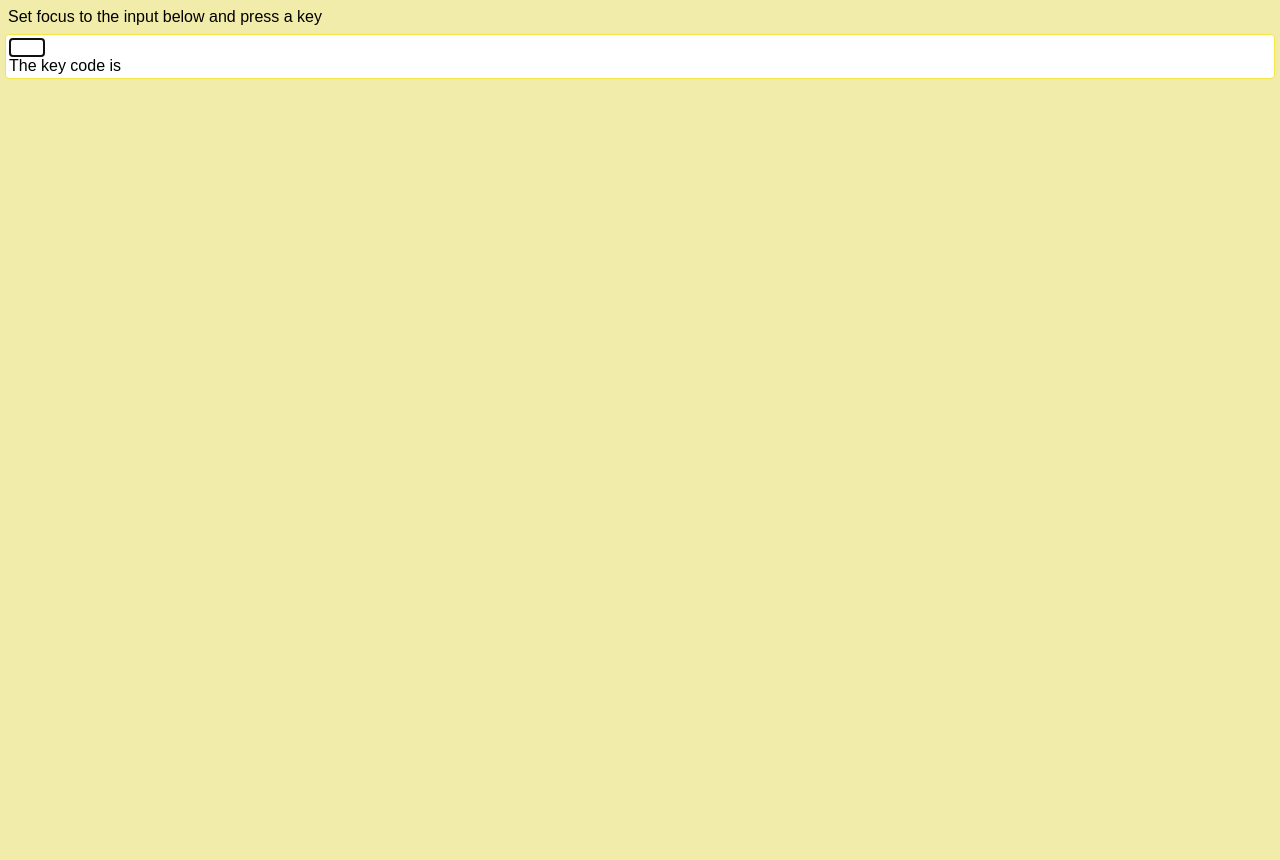
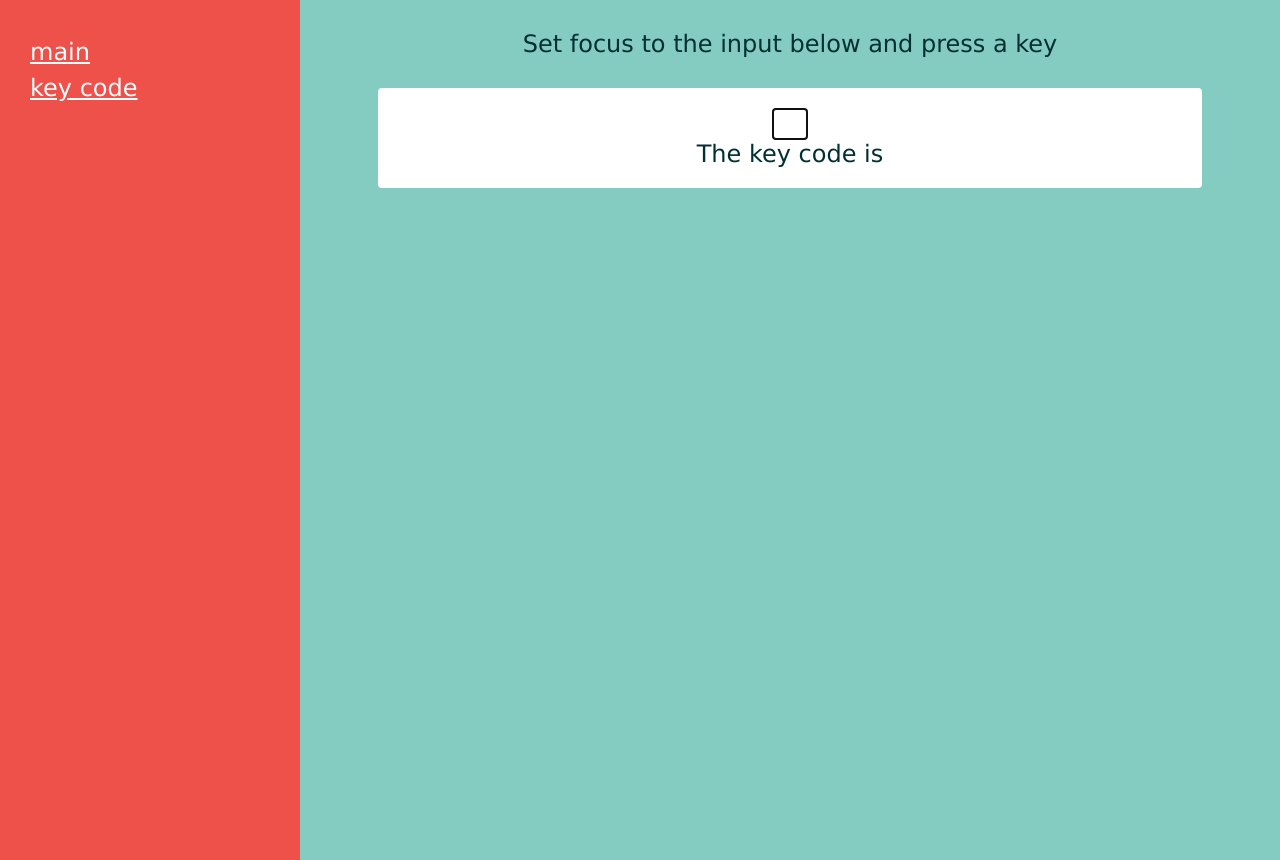
Before and after one commit to im-saxo/im-saxo.github.io, a plain HTML site: page keycode/keycode.html in a window 1280 px wide. Before the commit the page ends 800 px from the top, so only its background shows below. Drawn offline with Linux system fonts and the light colour scheme.

Commit message:
some css

```diff
--- a/keycode.html
+++ b/keycode/keycode.html
@@ -11,38 +11,29 @@
 		<meta name="description" content="">
 		<meta name="author" content="Saxo">
 
-		<link rel="stylesheet" href="main.css"/>
+		<link rel="stylesheet" href="../main.css"/>
 
-		<style type="text/css">
-			.inp {
-				width: 30px;
-				border: #68E813 1px solid;
-				border-radius: 2px;
-			}
-
-			.container {
-				margin: 5px;
-				padding: 3px;
-				border: #F5E647 1px solid;
-				border-radius: 4px;
-				background: #fff;
-			}
-		</style>
 	</head>
 
 	<body>
-		<header>Set focus to the input below and press a key</header>
-		<div class="container">
-			<input type="text" class="inp">
-			<div>
-				The key code is <span class="out"></span>
+		<div class="leftcol">
+			<a href="/index.html" class="leftcol__link">main</a>
+			<a href="/keycode/keycode.html" class="leftcol__link">key code</a>
+		</div>
+		<div class="content-wrapper">
+			<header>Set focus to the input below and press a key</header>
+			<div class="content">
+				<input type="text" class="js-input">
+				<div>
+					The key code is <span class="js-output"></span>
+				</div>
 			</div>
 		</div>
 
 		<script type="text/javascript">
 			window.onload = function() {
-				var   input = document.getElementsByClassName("inp")[0]
-					, output = document.getElementsByClassName('out')[0]
+				var   input = document.getElementsByClassName("js-input")[0]
+					, output = document.getElementsByClassName('js-output')[0]
 					;
 
 					input.bind('keydown', function (evt) {
--- a/main.css
+++ b/main.css
@@ -1,15 +1,53 @@
 html, body {
 	padding: 0;
 	margin: 0;
-	background-color: #F2ECAA;
-	font-family: Arial, Helvetica, sans-serif;
-	font-size: 16px;
+	height: 100%;
+	background-color: #84ccc1;
+	font-family: Verdana, Tahoma, sans-serif;
+	font-size: 24px;
+	color: #022f32;
 }
 
-a {
-	color: #9C3333;
+
+a:hover {
+	text-decoration: none;
 }
 
 header {
-	margin: 8px;
+	padding: 30px;
 }
+
+input {
+	border: #087070 1px solid;
+	border-radius: 2px;
+	font-size: 24px;
+	width: 30px;
+}
+
+.leftcol {
+	float:left;
+	width: 240px;
+	height: 100%;
+	padding: 30px;
+	background-color: #ee514a;
+	color: #fff;
+}
+
+	.leftcol__link {
+		color: #fff;
+		display: block;
+		margin: 8px 0;
+}
+
+.content-wrapper {
+	padding-left: 300px;
+	text-align: center;
+}
+
+.content {
+	width: 80%;
+	margin: auto;
+	background-color: #fff;
+	border-radius: 4px;
+	padding: 20px;
+}
```
Also changed, not shown: index.html (+5 -1 lines).
